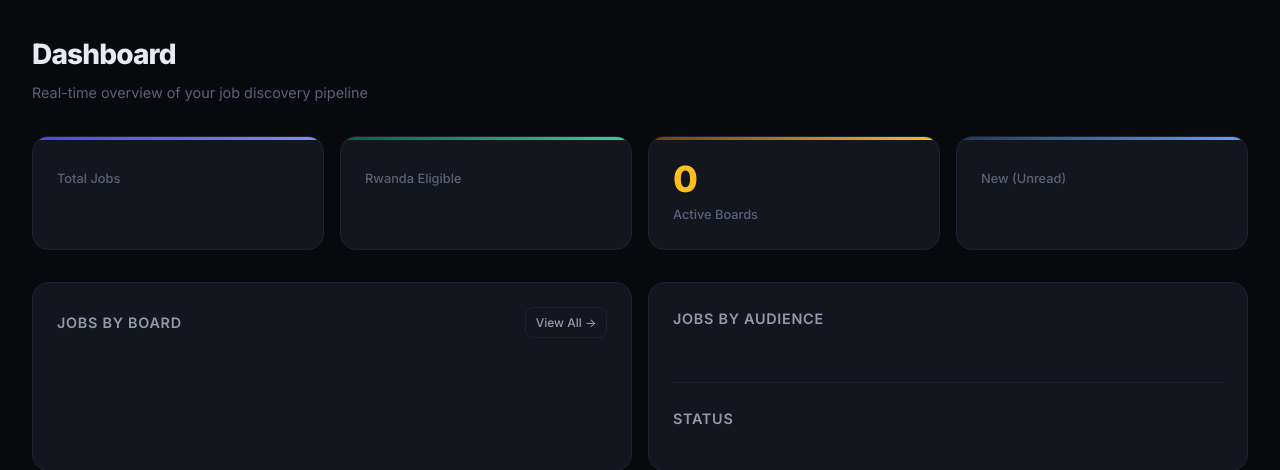
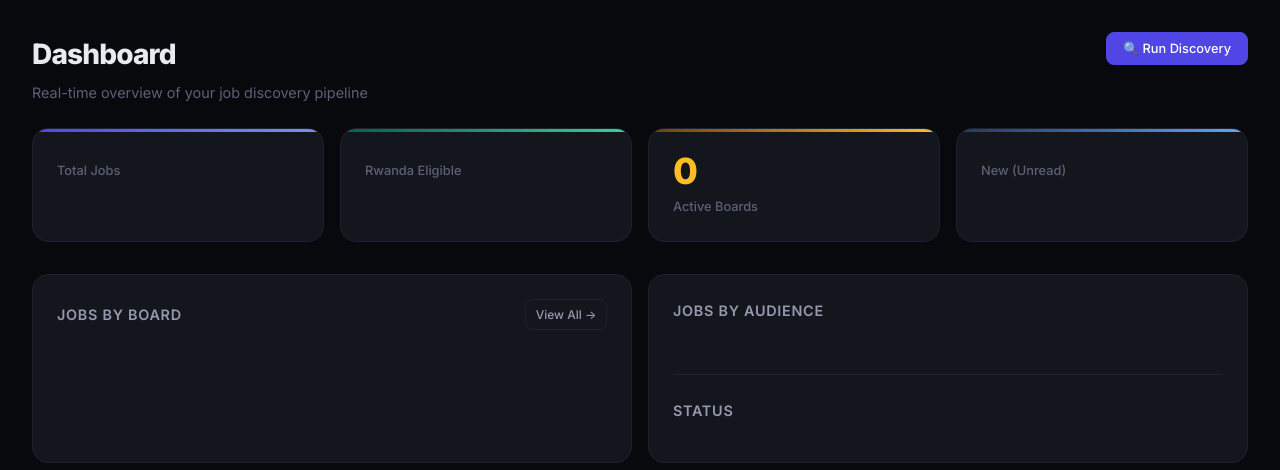
Before and after one commit to kuccii/jbot, a FastAPI app: template job-hunter/job_hunter/dashboard/templates/home.html in a window 1280 px wide. Shown: the part 60-530 px from the top of the page. Run offline with FastAPI, Linux system fonts and the light colour scheme; the template is opened without the code that fills it, so the values that code supplies are empty.

Commit message:
feat: add Run Discovery button + entry-first default + grid default
- Dashboard now has a 'Run Discovery' button that triggers full
  discovery from the browser and polls for completion
- Jobs page defaults to 'entry-level first' sort order
- Grid view is the default (persisted in localStorage)

🤖 Generated with Codebuff
Co-Authored-By: Codebuff <noreply@codebuff.com>

```diff
--- a/job-hunter/job_hunter/dashboard/server.py
+++ b/job-hunter/job_hunter/dashboard/server.py
@@ -9,7 +9,10 @@ Or from CLI:
 
 from __future__ import annotations
 
+import asyncio
 import sqlite3
+import threading
+import time
 from pathlib import Path
 
 from fastapi import FastAPI, Query, Request
@@ -20,6 +23,9 @@ from job_hunter.config import load_config
 from job_hunter.models import SCHEMA
 
 app = FastAPI(title="Job Hunter Dashboard", version="1.0.0")
+
+# Discovery state
+_discovery_state = {"running": False, "last_result": None, "last_run": None}
 
 TEMPLATES_DIR = Path(__file__).parent / "templates"
 templates = Jinja2Templates(directory=str(TEMPLATES_DIR))
@@ -44,12 +50,16 @@ async def home(request: Request):
     conn = _get_db()
     try:
         stats = _get_stats(conn)
+        # Show entry-level first, then by newest
         recent = conn.execute(
-            "SELECT * FROM jobs WHERE eligible=1 ORDER BY found_at DESC LIMIT 10"
+            """SELECT * FROM jobs WHERE eligible=1
+               ORDER BY CASE WHEN audience='entry' THEN 0 ELSE 1 END,
+               found_at DESC LIMIT 12"""
         ).fetchall()
         return templates.TemplateResponse(request, "home.html", {
             "stats": stats,
             "recent": recent,
+            "discovery": _discovery_state,
         })
     finally:
         conn.close()
@@ -62,11 +72,11 @@ async def jobs_page(
     status: str = Query("", help="Filter by status"),
     search: str = Query("", help="Search keywords"),
     audience: str = Query("", help="Filter by audience"),
-    sort: str = Query("found_at", help="found_at (newest) or score (best fit)"),
+    sort: str = Query("entry_first", help="entry_first, found_at, or score"),
     page: int = Query(1, ge=1),
     per_page: int = Query(25, ge=5, le=100),
 ):
-    """Job listing page with filters."""
+    """Job listing page with filters. Default: entry-level first."""
     conn = _get_db()
     try:
         jobs, total, pages = _query_jobs(conn, board, status, search, audience, page, per_page, sort)
@@ -158,6 +168,40 @@ async def platforms_page(request: Request):
 # ---------------------------------------------------------------------------
 # API endpoints (JSON)
 # ---------------------------------------------------------------------------
+
+@app.post("/api/discover")
+async def api_discover():
+    """Trigger a discovery run in the background."""
+    if _discovery_state["running"]:
+        return JSONResponse({"status": "already_running"})
+
+    def _run():
+        _discovery_state["running"] = True
+        try:
+            cfg = load_config()
+            from job_hunter.orchestrator import run_discover
+            results = run_discover(cfg)
+            total_new = sum(r.get("added", 0) for r in results)
+            _discovery_state["last_result"] = {
+                "boards_run": len(results),
+                "total_new": total_new,
+                "results": results,
+            }
+            _discovery_state["last_run"] = time.strftime("%Y-%m-%d %H:%M:%S")
+        except Exception as e:
+            _discovery_state["last_result"] = {"error": str(e)}
+        finally:
+            _discovery_state["running"] = False
+
+    threading.Thread(target=_run, daemon=True).start()
+    return JSONResponse({"status": "started"})
+
+
+@app.get("/api/discover/status")
+async def api_discover_status():
+    """Check discovery status."""
+    return _discovery_state
+
 
 @app.get("/api/stats")
 async def api_stats():
@@ -274,7 +318,12 @@ def _query_jobs(
         params.extend([q, q, q])
 
     where_clause = " AND ".join(where)
-    order_clause = "score DESC, found_at DESC" if sort == "score" else "found_at DESC"
+    if sort == "score":
+        order_clause = "score DESC, found_at DESC"
+    elif sort == "found_at":
+        order_clause = "found_at DESC"
+    else:  # entry_first (default)
+        order_clause = "CASE WHEN audience='entry' THEN 0 WHEN audience='gig' THEN 1 WHEN audience='creative' THEN 2 ELSE 3 END, score DESC, found_at DESC"
 
     total = conn.execute(
         f"SELECT COUNT(*) FROM jobs WHERE {where_clause}", params
--- a/job-hunter/job_hunter/dashboard/templates/home.html
+++ b/job-hunter/job_hunter/dashboard/templates/home.html
@@ -3,8 +3,18 @@
 {% block title %}Dashboard — Job Hunter{% endblock %}
 
 {% block content %}
-<h1>Dashboard</h1>
-<p class="subtitle">Real-time overview of your job discovery pipeline</p>
+<div style="display: flex; justify-content: space-between; align-items: flex-start; margin-bottom: 1.5rem;">
+    <div>
+        <h1>Dashboard</h1>
+        <p class="subtitle" style="margin-bottom: 0;">Real-time overview of your job discovery pipeline</p>
+    </div>
+    <div style="display: flex; gap: 0.75rem; align-items: center;">
+        <div id="discovery-status" style="font-size: 0.8rem; color: var(--text-muted);"></div>
+        <button class="btn btn-primary" id="discover-btn" onclick="runDiscovery()">
+            🔍 Run Discovery
+        </button>
+    </div>
+</div>
 
 <!-- Stats Grid -->
 <div class="stats-grid">
--- a/job-hunter/job_hunter/dashboard/templates/jobs.html
+++ b/job-hunter/job_hunter/dashboard/templates/jobs.html
@@ -34,6 +34,7 @@
         <option value="gig" {% if filters.audience == 'gig' %}selected{% endif %}>⚡ Gig / AI</option>
     </select>
     <select name="sort">
+        <option value="entry_first" {% if filters.sort == 'entry_first' %}selected{% endif %}>🚀 Entry-Level First</option>
         <option value="found_at" {% if filters.sort == 'found_at' %}selected{% endif %}>Newest first</option>
         <option value="score" {% if filters.sort == 'score' %}selected{% endif %}>Best fit first</option>
     </select>
@@ -181,6 +182,7 @@ function setView(view) {
     document.getElementById('btn-list').classList.toggle('active', view === 'list');
     localStorage.setItem('jobView', view);
 }
+// Default to grid view
 setView(localStorage.getItem('jobView') || 'grid');
 </script>
 {% endblock %}
```
